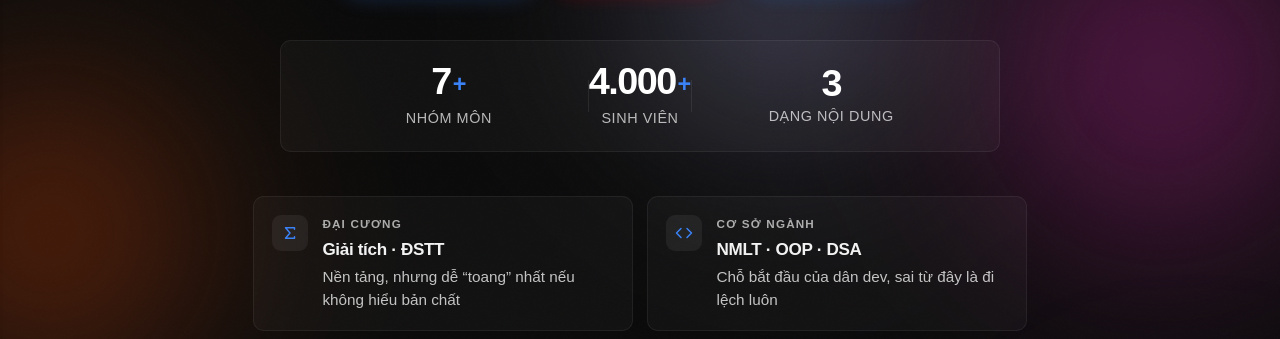
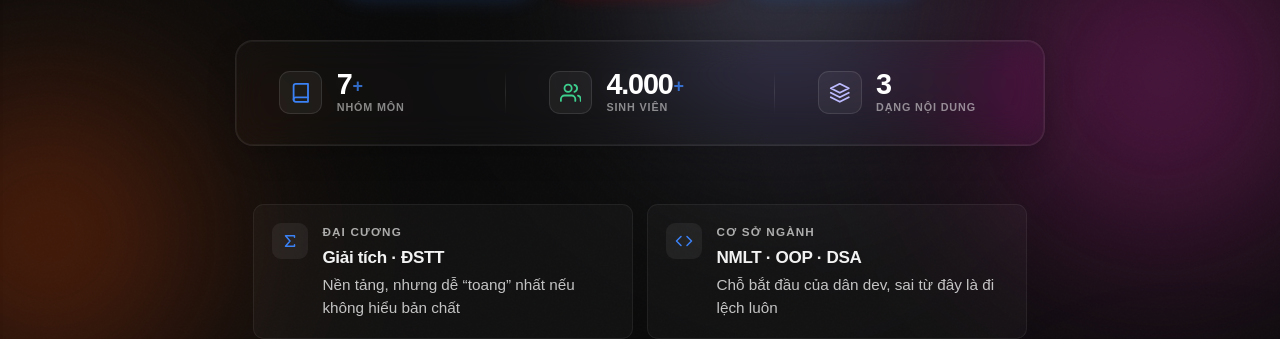
Before and after one commit to UIT-Knowledge/Education-Website, a website: page index.html in a window 1280 px wide. Shown: the part 479-818 px from the top of the page. Drawn offline with nearby package versions, Linux system fonts and the light colour scheme; no server answers.

Commit message:
refactor: upgrade hero stats bar to premium glassmorphism with perfect horizontal alignment

```diff
--- a/index.html
+++ b/index.html
@@ -175,31 +175,40 @@
                     </a>
                 </div>
                 <div class="hero-stats-bar reveal">
-                    <div class="hero-stat">
+                    <div class="hero-stat-item">
+                        <div class="hero-stat-icon-box">
+                            <svg width="24" height="24" viewBox="0 0 24 24" fill="none" stroke="currentColor" stroke-width="2" stroke-linecap="round" stroke-linejoin="round"><path d="M4 19.5A2.5 2.5 0 0 1 6.5 17H20"></path><path d="M6.5 2H20v20H6.5A2.5 2.5 0 0 1 4 19.5v-15A2.5 2.5 0 0 1 6.5 2z"></path></svg>
+                        </div>
+                        <div class="hero-stat-info">
                             <div class="hero-stat-value">
-                            <span class="hero-stat-number" data-count="7"
-                                >0</span
-                            ><span class="hero-stat-plus">+</span>
+                                <span class="hero-stat-number" data-count="7">0</span><span class="hero-stat-plus">+</span>
                             </div>
                             <span class="hero-stat-label">nhóm môn</span>
                         </div>
+                    </div>
                     <div class="hero-stat-divider"></div>
-                    <div class="hero-stat">
+                    <div class="hero-stat-item">
+                        <div class="hero-stat-icon-box icon-emerald">
+                            <svg width="24" height="24" viewBox="0 0 24 24" fill="none" stroke="currentColor" stroke-width="2" stroke-linecap="round" stroke-linejoin="round"><path d="M17 21v-2a4 4 0 0 0-4-4H5a4 4 0 0 0-4 4v2"></path><circle cx="9" cy="7" r="4"></circle><path d="M23 21v-2a4 4 0 0 0-3-3.87"></path><path d="M16 3.13a4 4 0 0 1 0 7.75"></path></svg>
+                        </div>
+                        <div class="hero-stat-info">
                             <div class="hero-stat-value">
-                            <span class="hero-stat-number" data-count="4000"
-                                >0</span
-                            ><span class="hero-stat-plus">+</span>
+                                <span class="hero-stat-number" data-count="4000">0</span><span class="hero-stat-plus">+</span>
                             </div>
                             <span class="hero-stat-label">sinh viên</span>
                         </div>
+                    </div>
                     <div class="hero-stat-divider"></div>
-                    <div class="hero-stat">
+                    <div class="hero-stat-item">
+                        <div class="hero-stat-icon-box icon-lavender">
+                            <svg width="24" height="24" viewBox="0 0 24 24" fill="none" stroke="currentColor" stroke-width="2" stroke-linecap="round" stroke-linejoin="round"><polygon points="12 2 2 7 12 12 22 7 12 2"></polygon><polyline points="2 17 12 22 22 17"></polyline><polyline points="2 12 12 17 22 12"></polyline></svg>
+                        </div>
+                        <div class="hero-stat-info">
                             <div class="hero-stat-value">
-                            <span class="hero-stat-number" data-count="3"
-                                >0</span
-                            >
+                                <span class="hero-stat-number" data-count="3">0</span>
                             </div>
                             <span class="hero-stat-label">dạng nội dung</span>
+                        </div>
                     </div>
                 </div>
                 <div class="hero-subjects reveal">
--- a/styles.css
+++ b/styles.css
@@ -729,60 +729,150 @@ select {
 }
 
 .hero-stats-bar {
+    display: flex;
+    align-items: center;
+    justify-content: center;
+    gap: 48px;
+    width: 100%;
+    max-width: 900px;
+    padding: 32px 48px;
+    border-radius: var(--radius-xl);
+    border: 1px solid rgba(255, 255, 255, 0.08);
+    background: rgba(255, 255, 255, 0.02);
+    backdrop-filter: blur(20px) saturate(180%);
+    -webkit-backdrop-filter: blur(20px) saturate(180%);
+    margin-bottom: 64px;
+    box-shadow:
+        0 8px 32px rgba(0, 0, 0, 0.2),
+        inset 0 0 0 1px rgba(255, 255, 255, 0.05);
+}
+
+.hero-stat-item {
+    display: flex;
+    flex-direction: row;
+    align-items: center;
+    gap: 16px;
+    transition: transform var(--transition);
+    flex: 1;
+}
+
+.hero-stat-item:hover {
+    transform: translateY(-2px);
+}
+
+.hero-stat-icon-box {
+    width: 48px;
+    height: 48px;
+    border-radius: 12px;
     display: grid;
-    grid-template-columns: 1fr auto auto auto 1fr;
-    align-items: center;
-    width: 100%;
-    max-width: 800px;
-    padding: 24px 32px;
-    border-radius: var(--radius-lg);
-    border: 1px solid rgba(255, 255, 255, 0.06);
-    background: rgba(255, 255, 255, 0.03);
-    margin-bottom: 48px;
-}
-
-.hero-stat {
+    place-items: center;
+    background: rgba(255, 255, 255, 0.05);
+    border: 1px solid rgba(255, 255, 255, 0.1);
+    color: var(--accent);
+    transition: all var(--transition);
+    flex-shrink: 0;
+}
+
+.hero-stat-item:hover .hero-stat-icon-box {
+    background: rgba(59, 130, 246, 0.1);
+    border-color: rgba(59, 130, 246, 0.3);
+    box-shadow: 0 0 20px rgba(59, 130, 246, 0.2);
+}
+
+.hero-stat-icon-box.icon-emerald {
+    color: #3ecf8e;
+}
+.hero-stat-item:hover .hero-stat-icon-box.icon-emerald {
+    background: rgba(62, 207, 142, 0.1);
+    border-color: rgba(62, 207, 142, 0.3);
+    box-shadow: 0 0 20px rgba(62, 207, 142, 0.2);
+}
+
+.hero-stat-icon-box.icon-lavender {
+    color: var(--pastel-lavender);
+}
+.hero-stat-item:hover .hero-stat-icon-box.icon-lavender {
+    background: rgba(189, 187, 255, 0.1);
+    border-color: rgba(189, 187, 255, 0.3);
+    box-shadow: 0 0 20px rgba(189, 187, 255, 0.2);
+}
+
+.hero-stat-info {
     display: flex;
     flex-direction: column;
-    align-items: center;
-    gap: 2px;
+    align-items: flex-start;
+    gap: 0;
 }
 
 .hero-stat-value {
     display: flex;
     align-items: baseline;
-    gap: 2px;
+    gap: 1px;
+    height: 32px; /* Fixed height ensures next row (label) is level across items */
 }
 
 .hero-stat-number {
     font-family: var(--font-display);
-    font-size: clamp(30px, 3.5vw, 42px);
+    font-size: 32px;
     font-weight: 800;
     line-height: 1;
     letter-spacing: -0.04em;
     color: #ffffff;
+    text-shadow: 0 0 30px rgba(255, 255, 255, 0.1);
 }
 
 .hero-stat-plus {
     font-family: var(--font-display);
-    font-size: clamp(20px, 2.2vw, 26px);
+    font-size: 20px;
     font-weight: 700;
     color: var(--accent);
     transform: translateY(-2px);
+    opacity: 0.8;
 }
 
 .hero-stat-label {
-    font-size: 16px;
-    font-weight: 500;
-    letter-spacing: 0.04em;
+    font-family: var(--font-mono);
+    font-size: 12px;
+    font-weight: 600;
+    letter-spacing: 0.08em;
     text-transform: uppercase;
-    color: rgba(255, 255, 255, 0.7);
+    color: rgba(255, 255, 255, 0.5);
+    white-space: nowrap;
 }
 
 .hero-stat-divider {
     width: 1px;
-    height: 36px;
-    background: rgba(255, 255, 255, 0.08);
+    height: 48px;
+    background: linear-gradient(to bottom, transparent, rgba(255, 255, 255, 0.1), transparent);
+}
+
+@media (max-width: 992px) {
+    .hero-stats-bar {
+        gap: 32px;
+        padding: 24px 32px;
+    }
+}
+
+@media (max-width: 768px) {
+    .hero-stats-bar {
+        flex-direction: column;
+        gap: 24px;
+        align-items: flex-start;
+        padding: 32px;
+        max-width: 400px;
+        margin-left: auto;
+        margin-right: auto;
+    }
+
+    .hero-stat-divider {
+        width: 100%;
+        height: 1px;
+        background: linear-gradient(to right, transparent, rgba(255, 255, 255, 0.1), transparent);
+    }
+
+    .hero-stat-item {
+        width: 100%;
+    }
 }
 
 .hero-subjects {
```
Lines whose indentation alone changed are shown as unchanged.
